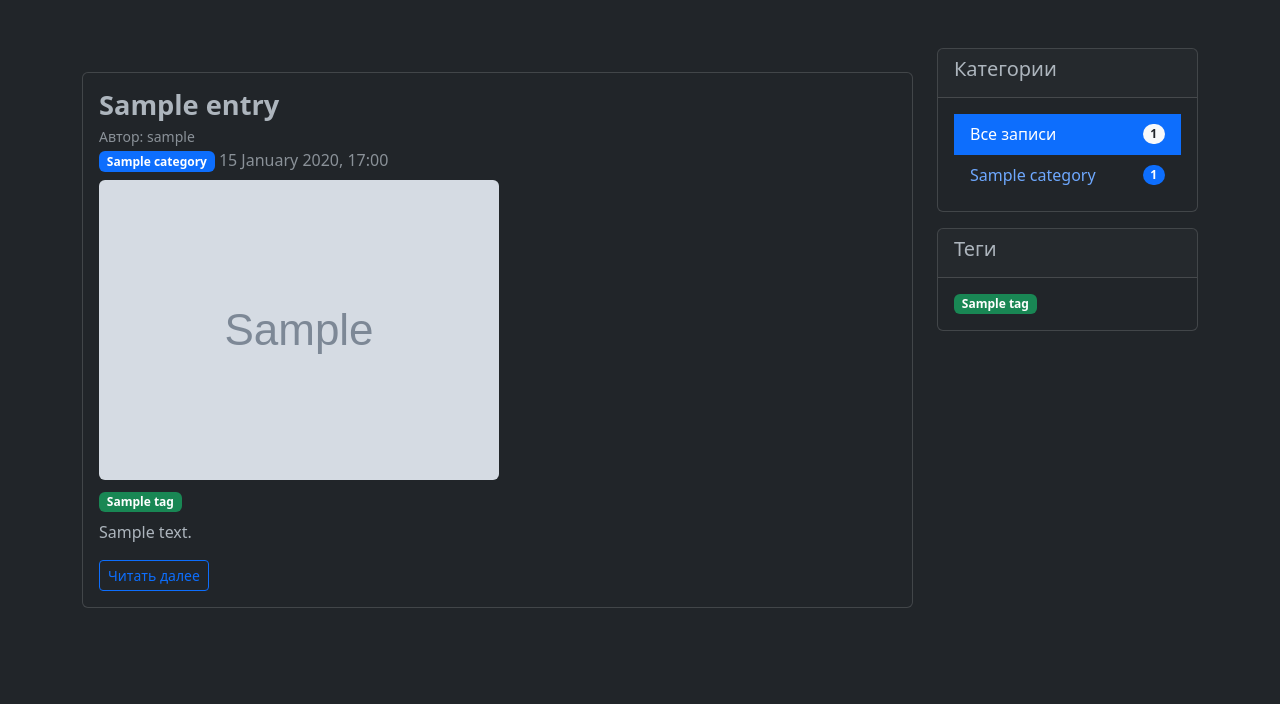
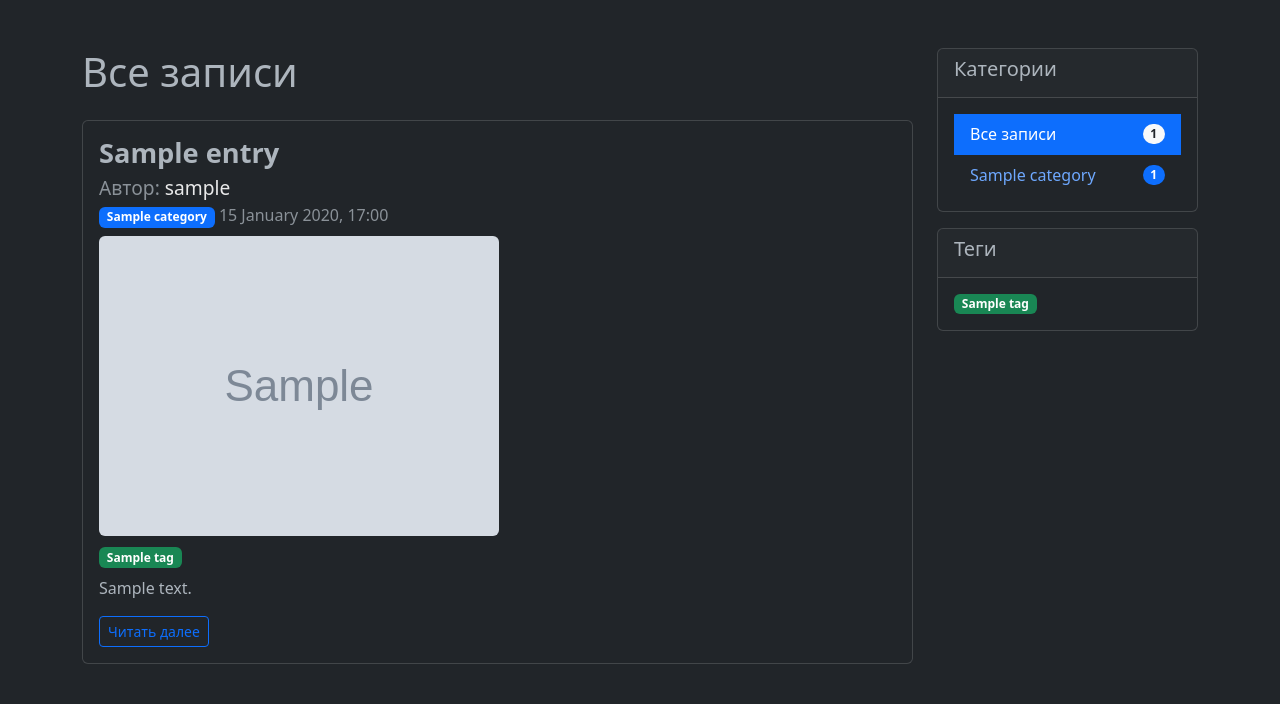
Before and after one commit to Viking-san/learning-journal, a Django app: page / in a window 1280 px wide. Shown: the part 104-808 px from the top of the page. Before the commit the page ends 712 px from the top, so only its background shows below. Run offline with Django 5.2, Linux system fonts and the light colour scheme; tables that the repository leaves empty hold one stand-in row (values such as "Sample post"); grey boxes marked "Sample" are stand-in pictures; some libraries are stand-ins or nearby versions.

Commit message:
more flexible rules and clickable author name

```diff
--- a/journal/templates/journal/base.html
+++ b/journal/templates/journal/base.html
@@ -82,7 +82,10 @@
                 </form>
                 <div class="d-flex align-items-center gap-2">
                     {% if request.user.is_authenticated %}
-                        <span class="navbar-text text-light">{{ request.user.username }}</span>
+                        <a href="{% url 'journal:author_entries' request.user.username %}" class="navbar-text text-decoration-none text-light"
+                           style="font-size: 1.2em; font-weight: 300; color: rgba(248,249,250,0.95);">
+                            {{ request.user.username }}
+                        </a>
                         <form method="post" action="{% url 'logout' %}" class="d-inline">
                             {% csrf_token %}
                             <button type="submit" class="btn btn-sm btn-outline-secondary">Выйти</button>
--- a/journal/templates/journal/entry_list.html
+++ b/journal/templates/journal/entry_list.html
@@ -7,14 +7,21 @@
 <div class="row">
     <div class="col-lg-9">
         <!-- <h1 class="mb-4">Мои записи</h1> -->
-        <h1 class="mb-4"></h1>
+        <h1 class="mb-4">{{ page_title|default:"Записи" }}</h1>
         {% if entries %}
             {% for entry in entries %}
             <div class="card mb-3">
                 <div class="card-body">
                     <h4 class="card-title fw-bold" style="font-size: 1.7rem;">{{ entry.title }}</h4>
-                    <p class="card-subtitle mb-2 text-muted small">
-                        Автор: {% if entry.author %}{{ entry.author.username }}{% else %}Deleted{% endif %}
+                    <p class="card-subtitle mb-2" style="font-size: 1.2rem; font-weight: 300; color: rgba(255,255,255,0.9);">
+                        <span class="text-muted">Автор:</span>
+                        {% if entry.author %}
+                            <a href="{% url 'journal:author_entries' entry.author.username %}" class="text-decoration-none" style="color: inherit;">
+                                {{ entry.author.username }}
+                            </a>
+                        {% else %}
+                            Deleted
+                        {% endif %}
                     </p>
                     <h6 class="card-subtitle mb-2 text-muted">
                         <span class="badge bg-primary">{{ entry.category }}</span>
--- a/journal/urls.py
+++ b/journal/urls.py
@@ -18,4 +18,5 @@ urlpatterns = [
     path('logs/', views.EntryLogListView.as_view(), name='entry_logs'),
     path('drafts/', views.DraftListView.as_view(), name='drafts'),
     path('drafts/<int:pk>/publish/', views.PublishDraftView.as_view(), name='publish_draft'),
+    path('author/<str:username>/', views.AuthorEntriesView.as_view(), name='author_entries'),
     ]
--- a/journal/views.py
+++ b/journal/views.py
@@ -14,6 +14,7 @@ from collections import defaultdict
 from django.contrib.auth.forms import UserCreationForm
 from django.contrib.auth.mixins import LoginRequiredMixin, UserPassesTestMixin
 from django.core.exceptions import PermissionDenied
+from django.contrib.auth.models import User
 
 
 class SignUpView(CreateView):
@@ -45,6 +46,7 @@ class EntryListView(ListView):
 
     def get_context_data(self, **kwargs):
         context = super().get_context_data(**kwargs)
+        context['page_title'] = f'Все записи'
         context['categories'] = Category.objects.filter(entries__is_published=True).annotate(
             entry_count=Count('entries')
         )
@@ -132,7 +134,7 @@ class EntryUpdateView(LoginRequiredMixin, UserPassesTestMixin, UpdateView):
 
     def test_func(self):
         obj = self.get_object()
-        return obj.author == self.request.user
+        return obj.author == self.request.user or self.request.user.groups.filter(name='Administrator').exists()
 
     def get_success_url(self):
         return reverse_lazy('journal:entry_detail', kwargs={'pk': self.object.pk})
@@ -145,7 +147,7 @@ class EntryDeleteView(LoginRequiredMixin, UserPassesTestMixin, DeleteView):
 
     def test_func(self):
         obj = self.get_object()
-        return obj.author == self.request.user
+        return obj.author == self.request.user or self.request.user.groups.filter(name='Administrator').exists()
 
 
 class CommentUpdateView(UpdateView):
@@ -178,6 +180,7 @@ class CategoryEntriesView(ListView):
 
     def get_context_data(self, **kwargs):
         context =  super().get_context_data(**kwargs)
+        context['page_title'] = f'Все записи в категории: {self.category}'
         context['categories'] = Category.objects.filter(entries__is_published=True).annotate(
             entry_count=Count('entries')
         )
@@ -200,11 +203,34 @@ class TagEntriesView(ListView):
 
     def get_context_data(self, **kwargs):
         context = super().get_context_data(**kwargs)
+        context['page_title'] = f'Все записи с тегом: {self.tag}'
         context['categories'] = Category.objects.filter(entries__is_published=True).annotate(
             entry_count=Count('entries')
         )
         context['total_entries'] = Entry.objects.published().count()
         context['current_tag'] = self.tag
+        context['tags'] = Tag.objects.all()
+        return context
+
+
+class AuthorEntriesView(ListView):
+    model = Entry
+    template_name = 'journal/entry_list.html'
+    context_object_name = 'entries'
+    paginate_by = 10
+
+    def get_queryset(self):
+        self.author = get_object_or_404(User, username=self.kwargs['username'])
+        return Entry.objects.published().filter(author=self.author).with_details()
+
+    def get_context_data(self, **kwargs):
+        context = super().get_context_data(**kwargs)
+        context['page_title'] = f'Все записи пользователя: {self.author}'
+        context['categories'] = Category.objects.filter(entries__is_published=True).annotate(
+            entry_count=Count('entries')
+        )
+        context['total_entries'] = Entry.objects.published().filter(author=self.author).count()
+        context['current_author'] = self.author
         context['tags'] = Tag.objects.all()
         return context
 
```
Also changed, not shown: journal/templates/journal/entry_detail.html (+9 -2 lines).
